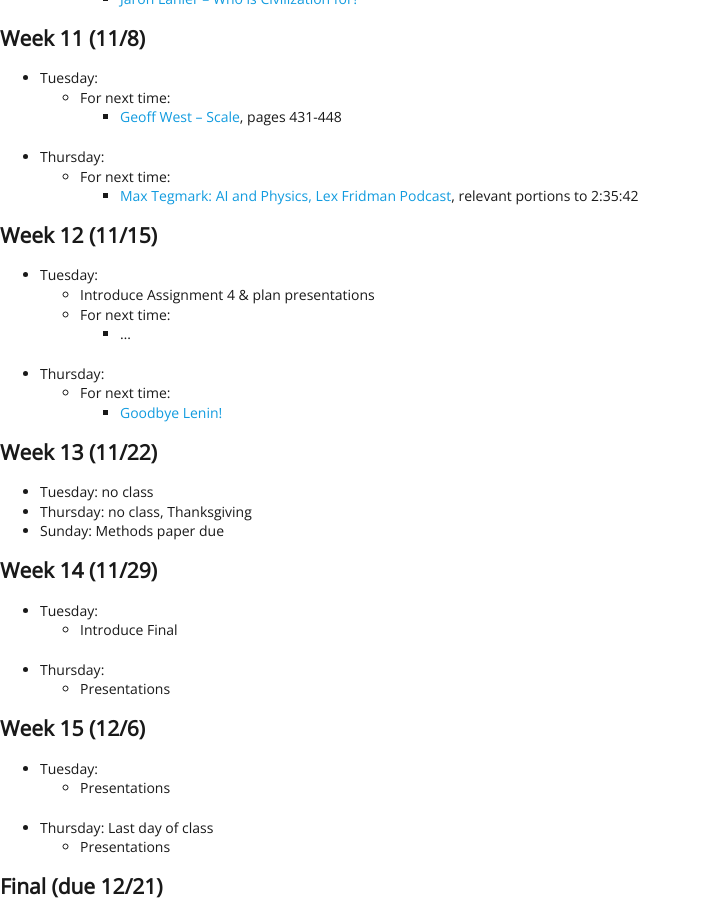
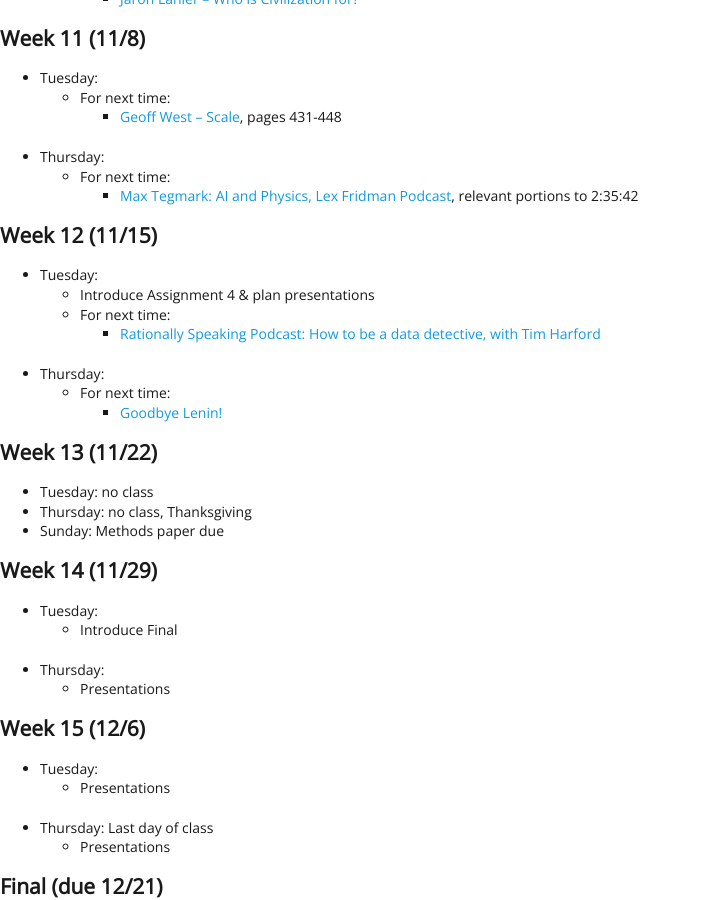
Before and after one commit to EMBrewer/dat150, a Jekyll site: the page built from _posts/2021-09-27-Schedule.md, in a window 1280 px wide and 900 px high, scrolled down 2218 px. Shown: the whole window, without its empty margins (0-701 px from the left). Built offline with Jekyll 4.4.1, drawn with Linux system fonts in a browser that asks for light colours; our own code applies the rules of GitHub Pages for plain Markdown files.

Commit message:
Update 2021-09-27-Schedule.md

```diff
--- a/_posts/2021-09-27-Schedule.md
+++ b/_posts/2021-09-27-Schedule.md
@@ -103,7 +103,7 @@
 - Tuesday:
 	- Introduce Assignment 4 & plan presentations
 	- For next time:
-		- ...
+		- [Rationally Speaking Podcast: How to be a data detective, with Tim Harford](http://rationallyspeakingpodcast.org/256-how-to-be-a-data-detective-tim-harford/)
 - Thursday:
 	- For next time:
 		- [Goodbye Lenin!](https://www.youtube.com/watch?v=qQvzOipkkNM)
```
